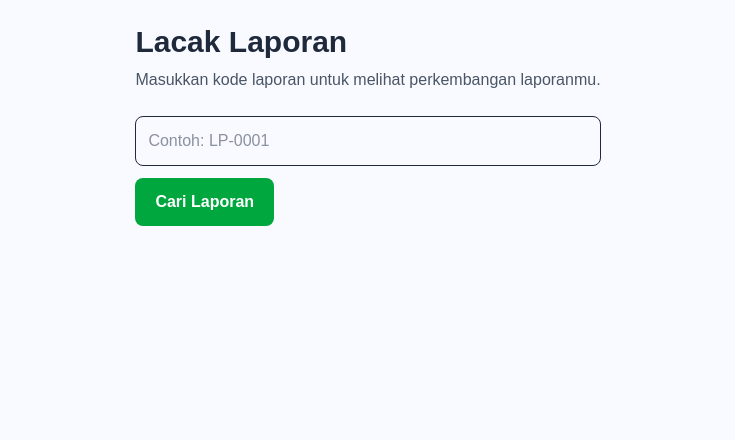
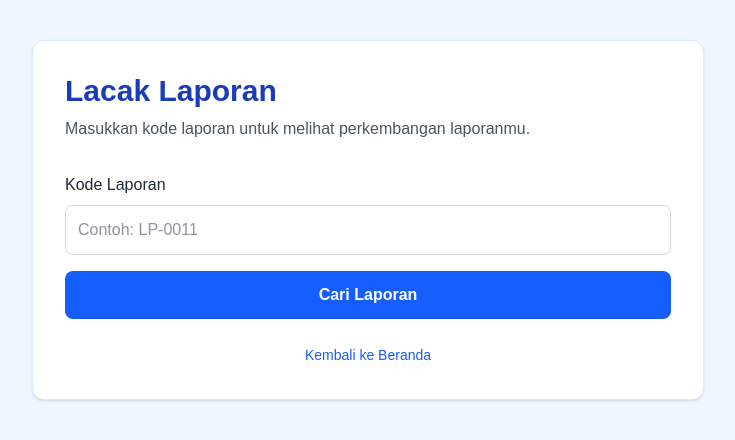
Before and after one commit to yessicaescalona/laporku, a Next.js app: page /lacak in a window 1280 px wide. Shown: the top 440 px of the page, without its empty margins (272-1007 px from the left). Built offline with nearby package versions, Linux system fonts and the light colour scheme; no server answers; a web font is replaced by a local one.

Commit message:
Mengganti  desain halaman lacak laporan

```diff
--- a/app/lacak/page.tsx
+++ b/app/lacak/page.tsx
@@ -1,3 +1,4 @@
+
 import Link from "next/link";
 import { connection } from "next/server";
 import { Suspense } from "react";
@@ -39,58 +40,109 @@ async function LacakContent({ searchParams }: Props) {
   }
 
   return (
-    <main className="mx-auto max-w-2xl p-6">
-      <h1 className="text-3xl font-bold">Lacak Laporan</h1>
+    <main className="min-h-screen bg-blue-50 px-6 py-10">
+      <div className="mx-auto max-w-2xl">
+        <div className="rounded-xl border border-blue-100 bg-white p-8 shadow-sm">
+          <h1 className="text-3xl font-bold text-blue-800">
+            Lacak Laporan
+          </h1>
+
           <p className="mt-2 text-gray-600">
             Masukkan kode laporan untuk melihat perkembangan laporanmu.
           </p>
 
-      <form action="/lacak" method="GET" className="mt-6 space-y-3">
+          <form action="/lacak" method="GET" className="mt-8 space-y-4">
+            <div>
+              <label
+                htmlFor="kode"
+                className="mb-2 block font-medium text-gray-800"
+              >
+                Kode Laporan
+              </label>
+
               <input
+                id="kode"
                 type="text"
                 name="kode"
                 defaultValue={kodeLaporan}
-          placeholder="Contoh: LP-0001"
-          className="w-full rounded-lg border p-3"
+                placeholder="Contoh: LP-0011"
+                required
+                className="w-full rounded-lg border border-gray-300 p-3 outline-none focus:border-blue-500 focus:ring-2 focus:ring-blue-100"
               />
+            </div>
 
             <button
               type="submit"
-          className="rounded-lg bg-green-600 px-5 py-3 font-semibold text-white"
+              className="w-full rounded-lg bg-blue-600 px-5 py-3 font-semibold text-white transition hover:bg-blue-700"
             >
               Cari Laporan
             </button>
           </form>
 
-      {pesan && <p className="mt-4 text-red-600">{pesan}</p>}
+          {pesan && (
+            <p className="mt-5 rounded-lg bg-red-100 p-3 text-red-700">
+              {pesan}
+            </p>
+          )}
 
           {laporan && (
-        <div className="mt-6 rounded-xl border p-5">
-          <p className="font-semibold">{laporan.kode}</p>
-          <h2 className="mt-2 text-xl font-bold">{laporan.judul}</h2>
-          <p className="mt-2">Lokasi: {laporan.lokasi}</p>
-          <p className="mt-2">
-            Status: <strong>{laporan.status}</strong>
+            <div className="mt-6 rounded-xl border border-blue-100 bg-blue-50 p-5">
+              <p className="font-semibold text-blue-700">
+                {laporan.kode}
               </p>
-          <p className="mt-2">
-            Tanggapan: {laporan.tanggapan || "Belum ada tanggapan."}
+
+              <h2 className="mt-2 text-xl font-bold text-gray-800">
+                {laporan.judul}
+              </h2>
+
+              <p className="mt-3 text-gray-700">
+                Lokasi: {laporan.lokasi}
+              </p>
+
+              <p className="mt-2 text-gray-700">
+                Status:{" "}
+                <strong className="text-blue-700">
+                  {laporan.status}
+                </strong>
+              </p>
+
+              <p className="mt-2 text-gray-700">
+                Tanggapan:{" "}
+                {laporan.tanggapan || "Belum ada tanggapan."}
               </p>
 
               <Link
                 href={`/laporan/${laporan.kode}`}
-            className="mt-4 inline-block text-green-700 underline"
+                className="mt-5 inline-block font-medium text-blue-600 underline hover:text-blue-800"
               >
                 Lihat Detail Laporan
               </Link>
             </div>
           )}
+
+          <div className="mt-6 text-center">
+            <Link
+              href="/"
+              className="text-sm font-medium text-blue-600 hover:text-blue-800"
+            >
+              Kembali ke Beranda
+            </Link>
+          </div>
+        </div>
+      </div>
     </main>
   );
 }
 
 export default function LacakLaporan({ searchParams }: Props) {
   return (
-    <Suspense fallback={<p className="p-6">Memuat halaman lacak...</p>}>
+    <Suspense
+      fallback={
+        <main className="min-h-screen bg-blue-50 p-6">
+          <p className="text-blue-800">Memuat halaman lacak...</p>
+        </main>
+      }
+    >
       <LacakContent searchParams={searchParams} />
     </Suspense>
   );
```
Lines whose indentation alone changed are shown as unchanged.
